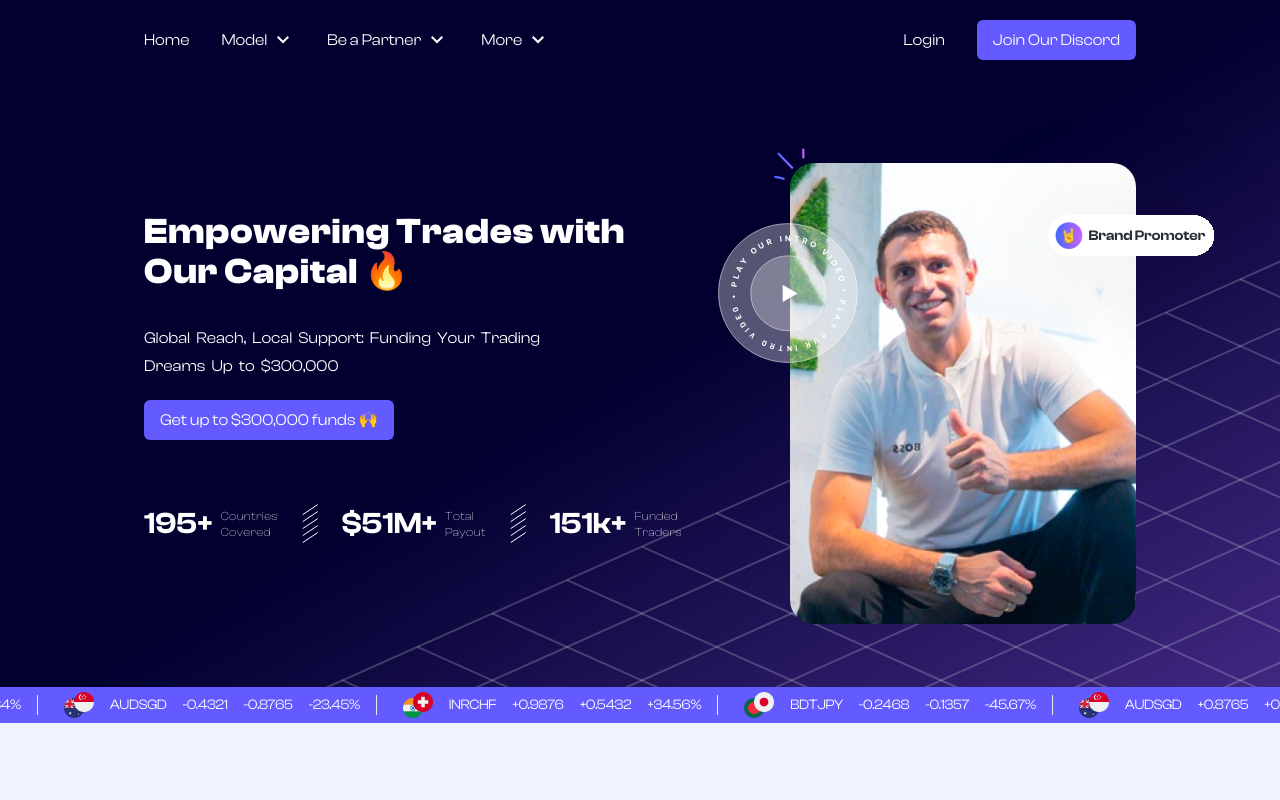
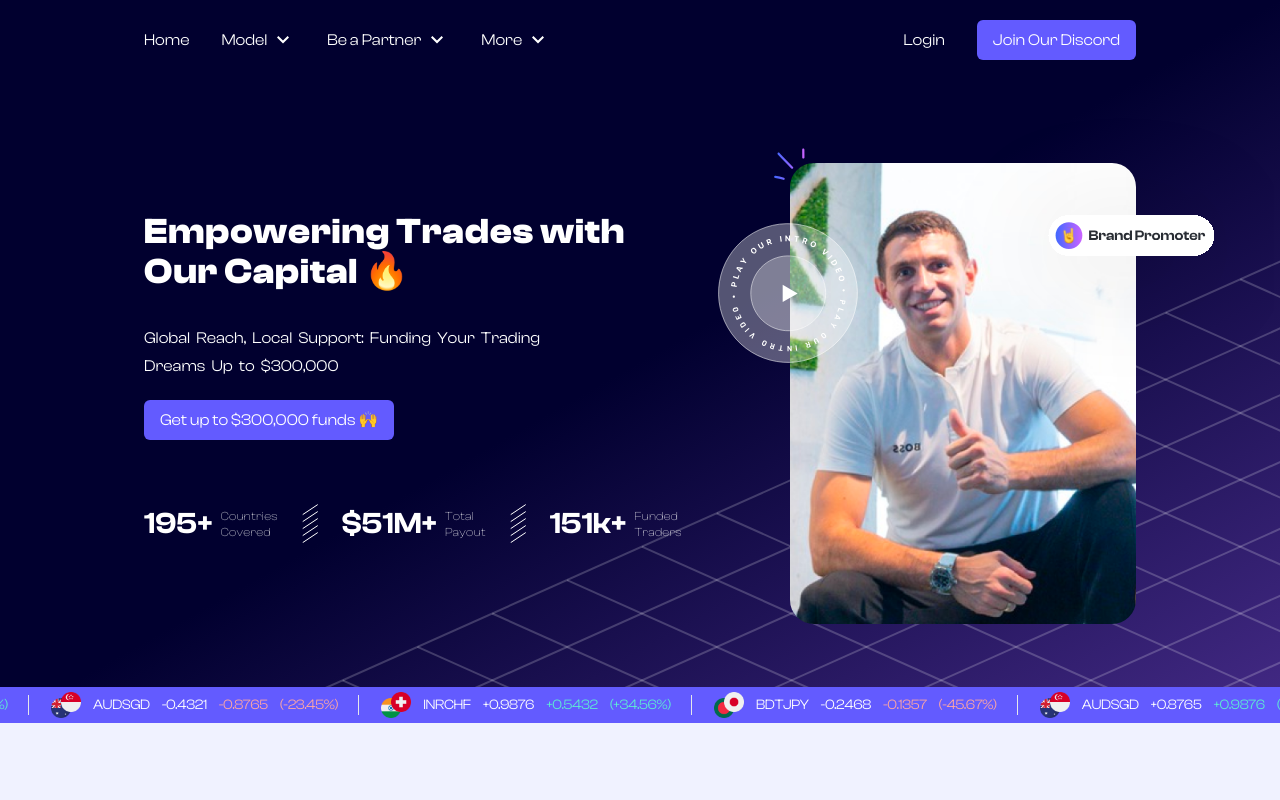
Before and after one commit to HafizulHaque/Landing-Page-Next.js, a Next.js app: page / in a window 1280 px wide. Shown: the top 800 px of the page. Built offline with nearby package versions, Linux system fonts and the light colour scheme.

Commit message:
scroll element color effect

```diff
--- a/src/components/ScrollElement/ScrollElement.tsx
+++ b/src/components/ScrollElement/ScrollElement.tsx
@@ -8,9 +8,14 @@ type PropTypes = {
   changePercentage: string
 }
 
+const isPositive = (str: string): boolean => {
+  let val = +str;
+  return val > 0;
+}
+
 const ScrollElement = (data: PropTypes) => {
   return (
-    <div className="flex gap-x-4 items-center px-4 border-r text-sm tracking-tight">
+    <div className="flex gap-x-3 items-center pl-3 pr-5 border-r text-sm tracking-tight">
       <div className="flex relative">
         <img
           className='relative left-[25%] top-[3px]'
@@ -27,8 +32,8 @@ const ScrollElement = (data: PropTypes) => {
       </div>
       <p>{data.currency1+data.currency2}</p>
       <p>{data.currentRate}</p>
-      <p>{data.rateChange}</p>
-      <p>{data.changePercentage}%</p>
+      <p className={isPositive(data.rateChange)?'text-teal-300':'text-red-300'}>{data.rateChange}</p>
+      <p className={isPositive(data.changePercentage)?'text-teal-300':'text-red-300'}>({data.changePercentage}%)</p>
     </div>
   )
 }
```
